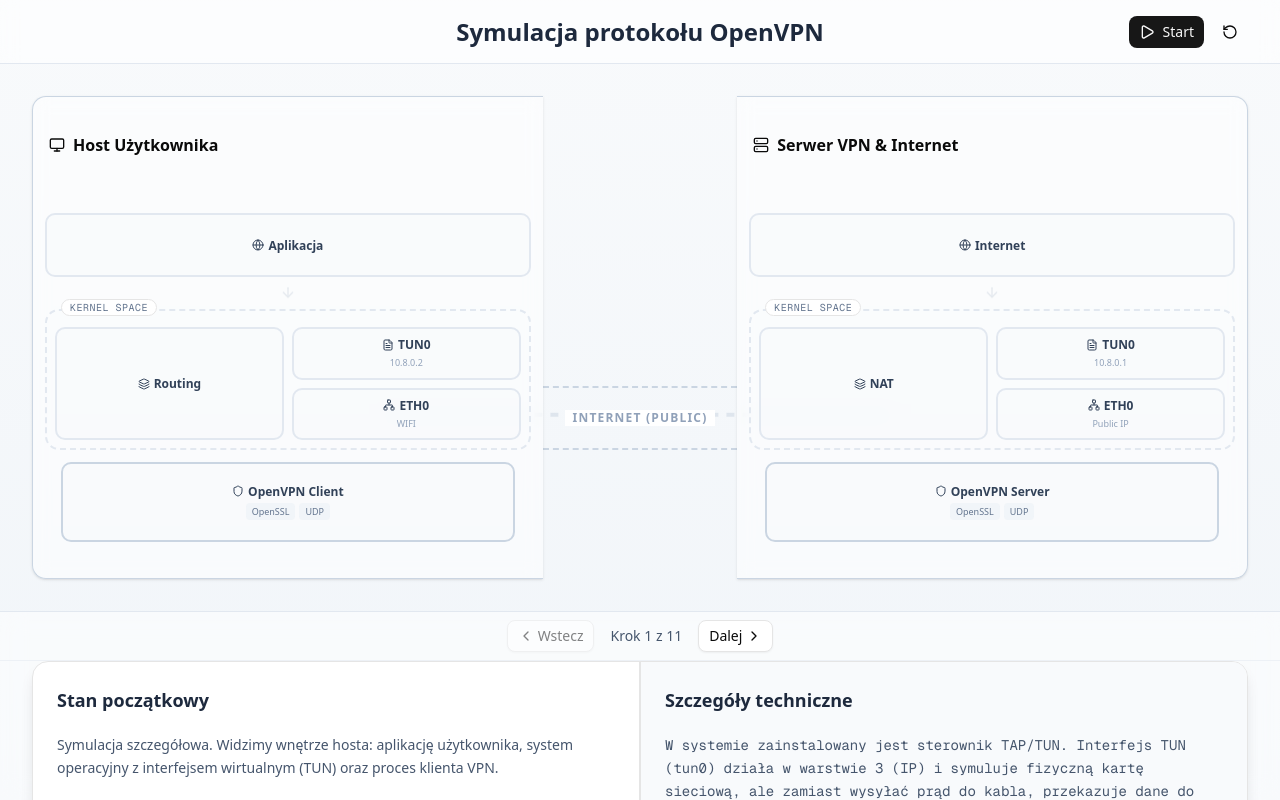
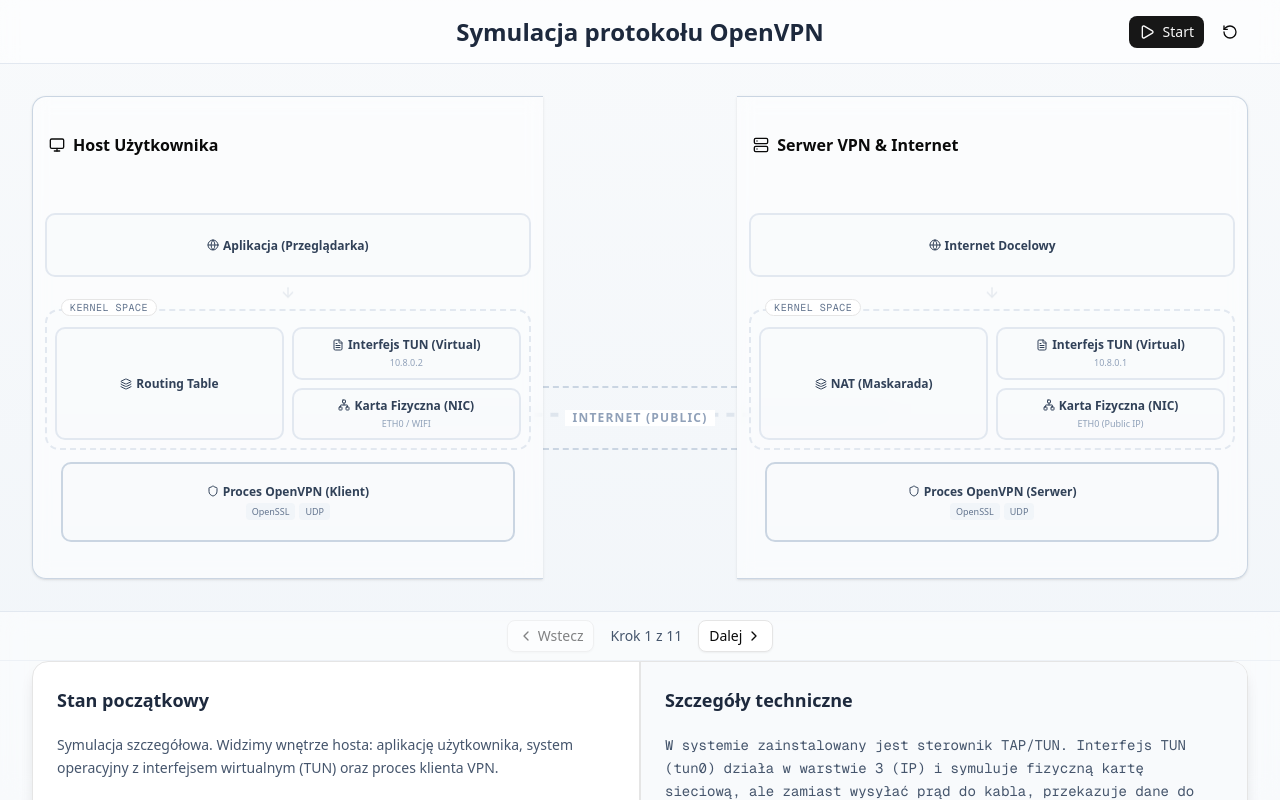
Before and after one commit to olekgolus11/MST-Projekt, a Next.js app in the folder projekt/: page / in a window 1280 px wide. Built offline with nearby package versions, Linux system fonts and the light colour scheme.

Commit message:
Update HostSystem labels for clarity and localization

```diff
--- a/projekt/components/simulation/HostSystem.tsx
+++ b/projekt/components/simulation/HostSystem.tsx
@@ -87,7 +87,7 @@ export const HostSystem: React.FC<HostSystemProps> = ({
         <div className="flex-none h-16">
           <Box
             id={appId}
-            label={isClient ? "Aplikacja" : "Internet"}
+            label={isClient ? "Aplikacja (Przeglądarka)" : "Internet Docelowy"}
             icon={isClient ? Globe : Globe}
             className="h-full w-full"
           />
@@ -120,7 +120,7 @@ export const HostSystem: React.FC<HostSystemProps> = ({
               <div className="flex flex-col justify-center">
                 <Box
                   id={isClient ? "routing" : natId}
-                  label={isClient ? "Routing" : "NAT"}
+                  label={isClient ? "Routing Table" : "NAT (Maskarada)"}
                   icon={Layers}
                   className="h-full w-full"
                 />
@@ -130,7 +130,7 @@ export const HostSystem: React.FC<HostSystemProps> = ({
               <div className="flex flex-col gap-2 h-full">
                 <Box
                   id={tunId}
-                  label="TUN0"
+                  label="Interfejs TUN (Virtual)"
                   icon={FileText}
                   className="flex-1 w-full border-blue-200 dark:border-blue-900"
                 >
@@ -140,12 +140,12 @@ export const HostSystem: React.FC<HostSystemProps> = ({
                 </Box>
                 <Box
                   id={nicId}
-                  label="ETH0"
+                  label="Karta Fizyczna (NIC)"
                   icon={Network}
                   className="flex-1 w-full border-emerald-200 dark:border-emerald-900"
                 >
                   <div className="text-[9px] text-slate-400 text-center hidden sm:block">
-                    {isClient ? "WIFI" : "Public IP"}
+                    {isClient ? "ETH0 / WIFI" : "ETH0 (Public IP)"}
                   </div>
                 </Box>
               </div>
@@ -157,7 +157,9 @@ export const HostSystem: React.FC<HostSystemProps> = ({
         <div className="flex-none h-20 mt-1 mx-4">
           <Box
             id={vpnId}
-            label={isClient ? "OpenVPN Client" : "OpenVPN Server"}
+            label={
+              isClient ? "Proces OpenVPN (Klient)" : "Proces OpenVPN (Serwer)"
+            }
             icon={Shield}
             className={`h-full w-full border-2 ${isActive(vpnId) ? "border-blue-500" : "border-slate-300"}`}
           >
```
